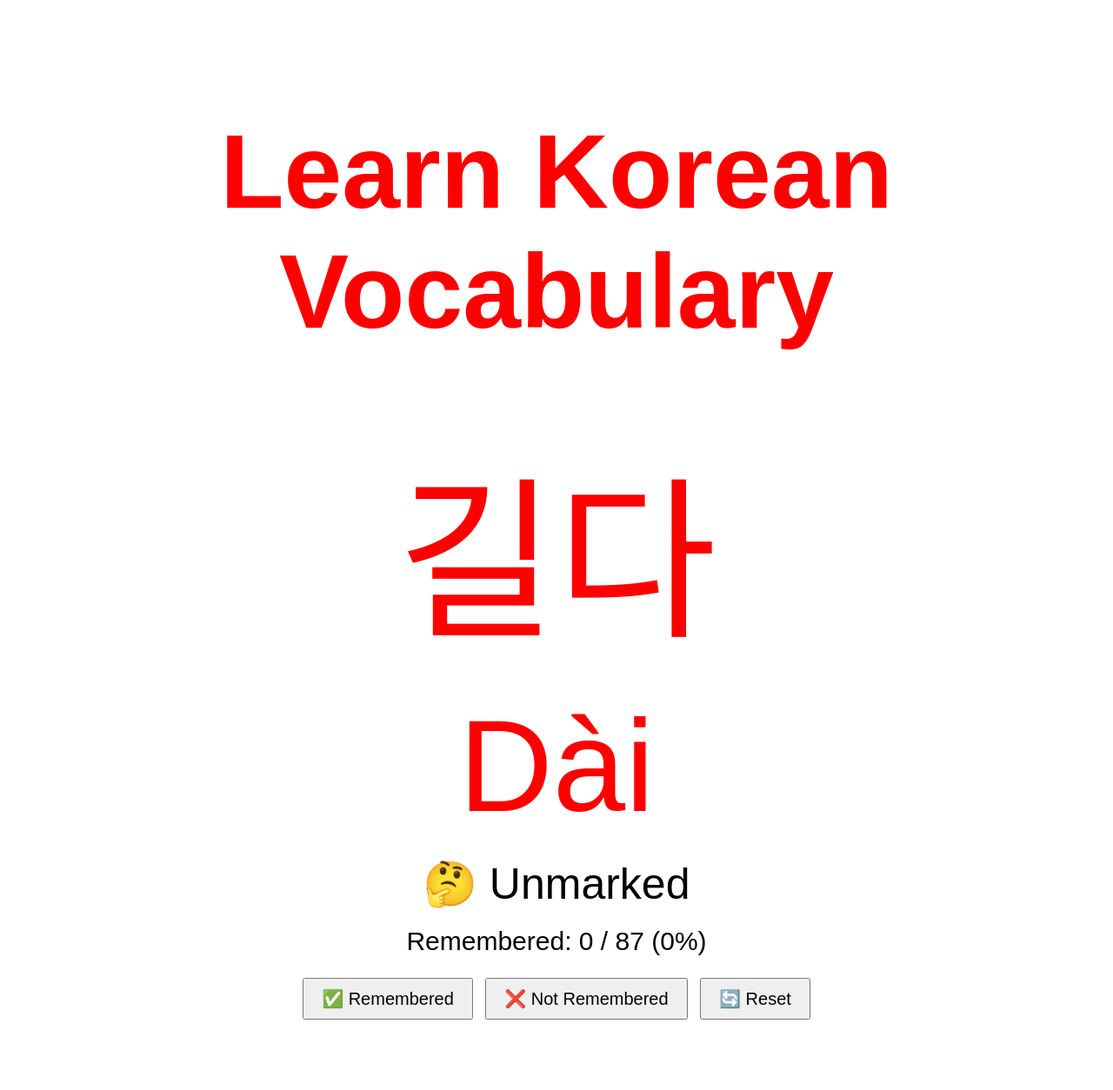
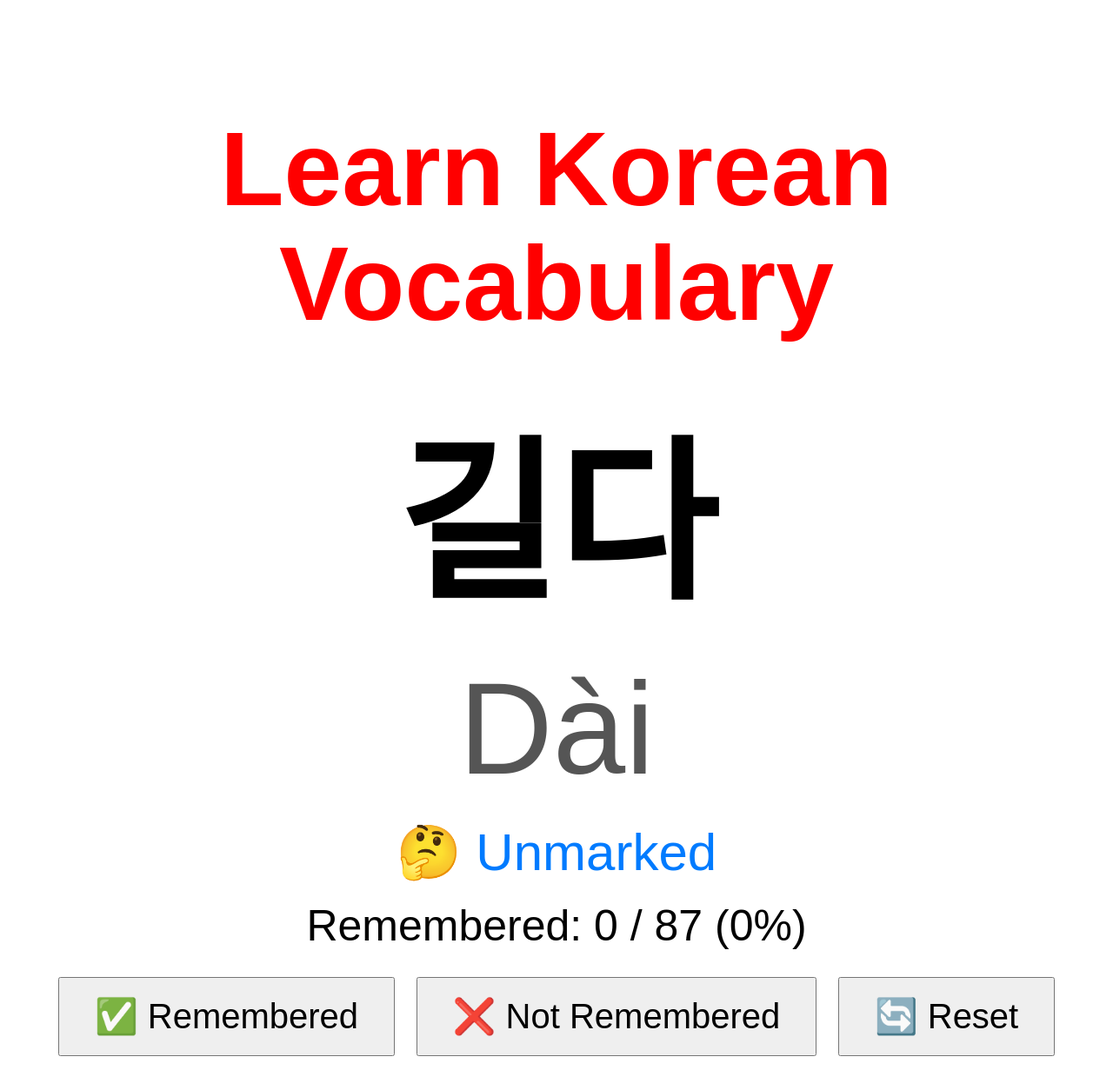
Before and after one commit to namkorea15126-alt/korean-vocab-app, a plain HTML site: page index.html in a window 1280 px wide. Shown: the whole page at 87% size. Before the commit the page ends 1226 px from the top, so only its background shows below. Drawn offline with Linux system fonts and the light colour scheme.

Commit message:
Update style.css

```diff
--- a/style.css
+++ b/style.css
@@ -1,49 +1,50 @@
-/* Toàn bộ trang */
 body {
     font-family: Arial, sans-serif;
     text-align: center;
     padding: 40px;
 }
 
-/* Tiêu đề */
+/* Tiêu đề chính */
 h1 {
-    font-size: 120px;
+    font-size: 120px;   /* đã giảm từ 300px xuống 180px */
     color: red;
+    margin-bottom: 50px;
+    line-height: 1.1;
 }
 
-/* Container từ vựng */
+/* Các dòng trong word container */
 #word-container p {
     margin: 20px 0;
 }
 
-/* Từ tiếng Hàn */
+/* Tiếng Hàn */
 #korean {
-    font-family: 'Noto Sans KR', 'Nanum Gothic', sans-serif; /* font Hàn Quốc dễ nhìn */
     font-size: 200px;
-    color: red;
+    font-weight: bold;
 }
 
 /* Nghĩa tiếng Việt */
 #vietnamese {
     font-size: 150px;
-    color: red;
+    color: #555;
 }
 
 /* Trạng thái */
 #statusText {
-    font-size: 50px;
+    font-size: 60px;
+    color: #007bff;
 }
 
 /* Tiến độ */
 #progress {
-    font-size: 30px;
-    margin-top: 15px;
+    font-size: 50px;
+    margin-top: 20px;
 }
 
 /* Nút bấm */
 #buttons button {
-    font-size: 20px;
-    margin: 5px;
-    padding: 10px 20px;
+    font-size: 40px;
+    margin: 10px;
+    padding: 20px 40px;
     cursor: pointer;
 }
```
